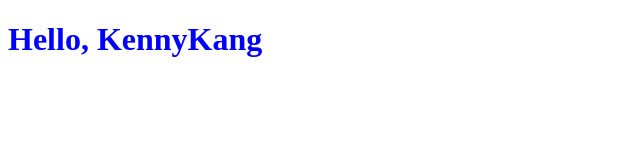
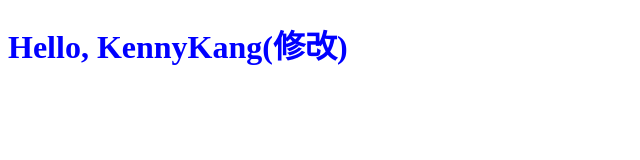
Before and after one commit to KennyKang7012/ProductShop, a plain HTML site: page index.html in a window 1280 px wide. Shown: the whole page, without its empty margins (0-640 px from the left). Drawn offline with Linux system fonts and the light colour scheme.

Commit message:
修改標題內容

```diff
--- a/index.html
+++ b/index.html
@@ -7,6 +7,6 @@
     <link rel="stylesheet" href="style.css">
 </head>
 <body>
-    <h1>Hello, KennyKang</h1>
+    <h1>Hello, KennyKang(修改)</h1>
 </body>
 </html>
```
